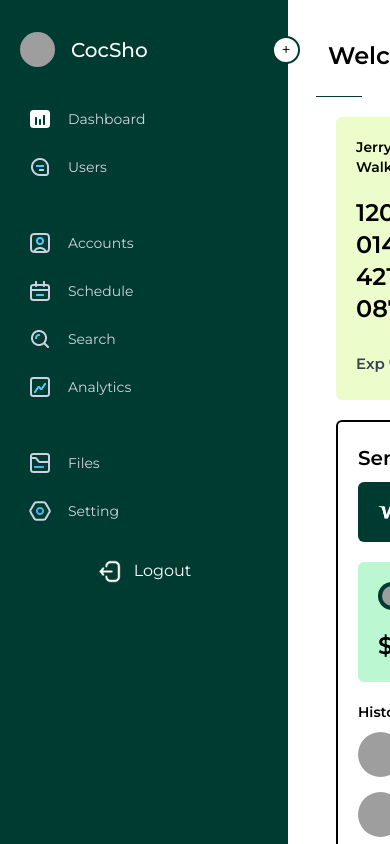
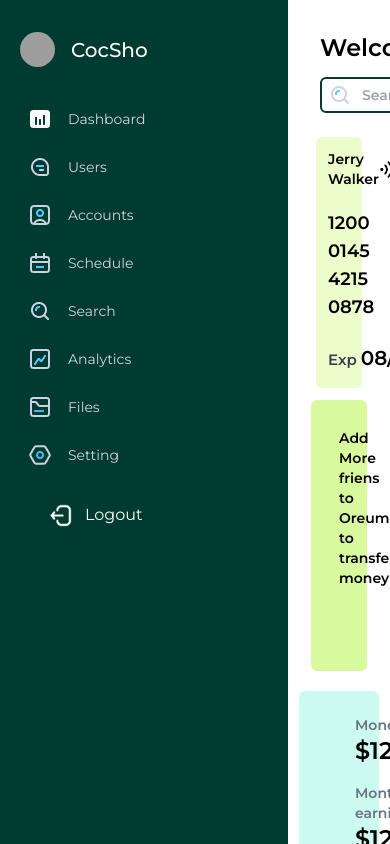
Before and after one commit to olakved/e-commerce, a React (Vite) app: page /profile in a window 390 px wide. Built offline with nearby package versions, Linux system fonts and the light colour scheme; grey boxes are pictures that could not be loaded.

Commit message:
corrections on the dashboard

```diff
--- a/src/components/common/atmCard/index.jsx
+++ b/src/components/common/atmCard/index.jsx
@@ -4,12 +4,12 @@ import visaImg from "../../../assets/visa.png";
 
 function AtmCard() {
   return (
-    <div className="bg-lime-100 p-5 rounded-md">
+    <div className="bg-lime-100 p-5 rounded-md sm:p-3 sm:mb-3 sm:w-full">
       <div className="flex justify-between mb-5 items-center">
         <h1 className="text-sm">Jerry Walker</h1>
         <img src={wifiIcon} alt="" className=" w-[25px] h-[25px]" />
       </div>
-      <p>1200 0145 4215 0878</p>
+      <p className="sm:text-lg">1200 0145 4215 0878</p>
       <div className="flex justify-between items-center mt-5">
         <p>
           <span className="text-[15px] text-gray-700 mr-1">Exp</span>
--- a/src/components/common/headerDashboard/index.jsx
+++ b/src/components/common/headerDashboard/index.jsx
@@ -5,9 +5,9 @@ import userImg from "../../../assets/User.png";
 
 function HeaderDashboard() {
   return (
-    <div className="flex justify-between  p-3  mb-[20px] border-b border-dark-green">
-      <h1 className="">Welcome...</h1>
-      <div className="flex gap-x-4 ">
+    <div className="flex justify-between p-3 mb-[20px] border-b border-dark-green sm:flex-col sm:p-1 sm:border-none">
+      <h1 className="sm:mb-3">Welcome...</h1>
+      <div className="flex gap-x-4 sm:gap-x-1">
         {/* Search Bar */}
         <div class="relative  text-gray-600 focus-within:text-gray-400">
           <span class="absolute inset-y-0 left-0 flex items-center pl-2">
@@ -15,14 +15,14 @@ function HeaderDashboard() {
           </span>
           <input
             type="search"
-            class="py-2.5 px-5 text-sm  rounded-md pl-10 focus:outline-none border-solid border-2 border-dark-green focus:text-gray-900"
+            class="py-1.5 px-2 text-sm  rounded-md pl-10 focus:outline-none border-solid border-2 border-dark-green focus:text-gray-900"
             placeholder="Search"
             autocomplete="off"
           />
         </div>
         {/* Search Bar end */}
         <div className="w-[45px] rounded-md bg-light-green justify-center flex items-center">
-          <img src={settingImg} alt="" />
+          <img src={settingImg} alt="" className="sm:w-[50%] sm:h-[50%]" />
         </div>
         <div className="w-[45px] rounded-md bg-dark-green justify-center flex items-center">
           <img src={userImg} alt="" />
--- a/src/components/common/poeple/index.jsx
+++ b/src/components/common/poeple/index.jsx
@@ -3,7 +3,7 @@ import profileImg from "../../../assets/profileImg.jpg";
 
 function CardPeople() {
   return (
-    <div className="bg-lime-200 p-7 rounded-md">
+    <div className="bg-lime-200 p-7 rounded-md sm:w-full">
       <div className="flex justify-between">
         <p className="text-sm">
           Add More <br /> friens to Oreum <br />
--- a/src/components/common/sendMoney/index.jsx
+++ b/src/components/common/sendMoney/index.jsx
@@ -4,7 +4,7 @@ import profileImg from "../../../assets/profileImg.jpg";
 
 function SendMoney() {
   return (
-    <div className="w-72">
+    <div className="w-72 sm:w-full">
       <div className="bg-dark-green rounded-md p-5 mb-5 mt-2 flex justify-between items-center">
         <img src={visaImg} alt="" className="w-[40px]" />
         <div className="text-white text-sm flex gap-x-3">
--- a/src/components/common/spentMoney/index.jsx
+++ b/src/components/common/spentMoney/index.jsx
@@ -3,7 +3,7 @@ import moneyIn from "../../../assets/moneyIn.png";
 
 function MoneySpent() {
   return (
-    <div className="bg-teal-100 py-6 px-10 rounded-md">
+    <div className="bg-teal-100 py-6 px-10 rounded-md sm:w-full">
       <div className="flex items-center gap-x-4">
         <div className="w-[40px] h-[40px] rounded-md bg-dark-green flex justify-center items-center">
           <img
--- a/src/layout/index.jsx
+++ b/src/layout/index.jsx
@@ -29,15 +29,15 @@ function AppLayout() {
   const navigate = useNavigate();
 
   return (
-    <div className="flex h-screen overflow-hidden overscroll-none">
-      <div className="  ">
+    <div className="flex h-screen overflow-hidden overscroll-none ">
+      <div className="">
         <div
           className={`${
             open ? "w-72" : "w-20"
           } duration-300 h-screen relative p-5 pt-8 bg-dark-green `}
         >
           <p
-            className="absolute cursor-pointer rounded-full -right-3 top-9 w-7 h-7 text-center border-2 border-dark-green bg-white"
+            className="absolute cursor-pointer rounded-full -right-3 top-9 w-7 h-7 text-center border-2 border-dark-green bg-white sm:hidden"
             onClick={() => setOpen(!open)}
           >
             +
@@ -62,7 +62,7 @@ function AppLayout() {
             {Menus.map((menu, index) => (
               <li
                 key={index}
-                className={`text-gray-300 text-sm flex items-center gap-x-4 cursor-pointer p-2 hover:bg-light-green rounded-md ${
+                className={`text-gray-300 text-sm flex items-center gap-x-4 cursor-pointer p-2 hover:bg-light-green rounded-md sm:mt-2 ${
                   menu.gap ? "mt-9" : "mt-2"
                 }`}
                 onClick={() => navigate(`${menu.path}`)}
@@ -76,9 +76,9 @@ function AppLayout() {
               </li>
             ))}
           </ul>
-          <div className="flex justify-center gap-x-3 text-white m-5 hover:bg-light-green rounded-md p-2">
+          <div className="flex justify-center sm:justify-start gap-x-3 text-white m-5 hover:bg-light-green rounded-md p-2">
             <img src={logoutImg} alt="" className="w-[25px]" />
-            <p>Logout</p>
+            <p className="">Logout</p>
           </div>
         </div>
       </div>
--- a/src/pages/Dashboard/index.jsx
+++ b/src/pages/Dashboard/index.jsx
@@ -10,25 +10,27 @@ function UserDashboard() {
   return (
     <div className="">
       <HeaderDashboard />
-      <div className=" px-5">
-        <div className="flex justify-between">
+      <div className=" px-5 sm:p-0">
+        <div className="flex justify-between sm:flex-col ">
           <AtmCard />
-          <div className="flex items-center gap-x-10">
+          <div className="flex items-center gap-x-10 sm:flex-col sm:gap-y-5">
             <CardPeople />
             <MoneySpent />
           </div>
         </div>
-        <div className="flex justify-between mt-5">
-          <div className="border-2 border-black rounded-md p-5">
+        <div className="flex justify-between mt-5 sm:flex-col sm:gap-y-5">
+          <div className="border-2 border-black rounded-md p-5 ">
             <h1 className="text-[20px]">Send Money</h1>
             <SendMoney />
             <PaymentHistory />
           </div>
           <div className="w-[60%]">
-            <div className="bg-dark-green text-white h-[250px] rounded-md">
-              <p>Chart</p>
+            <div className="bg-dark-green text-white h-[250px] sm:w-72 mb-5 rounded-md">
+              <p className="">Chart</p>
             </div>
-            <p>Side 2</p>
+            <div className="bg-dark-green text-white h-[250px] sm:w-72 rounded-md">
+              <p className="">Side 2</p>
+            </div>
           </div>
         </div>
       </div>
```
